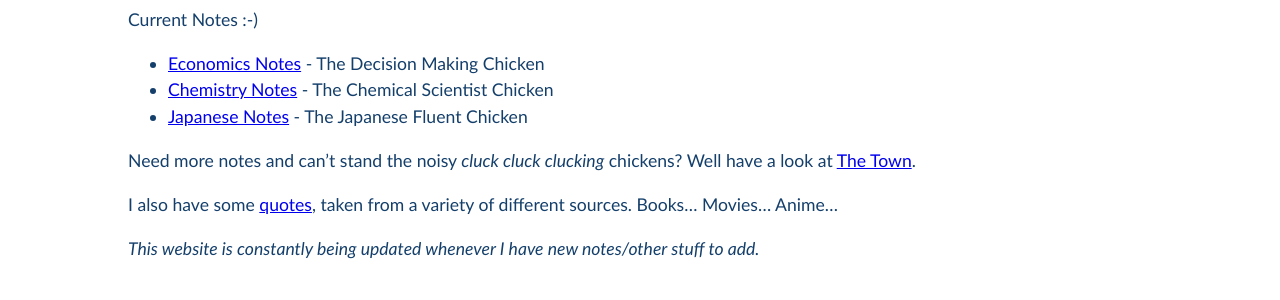
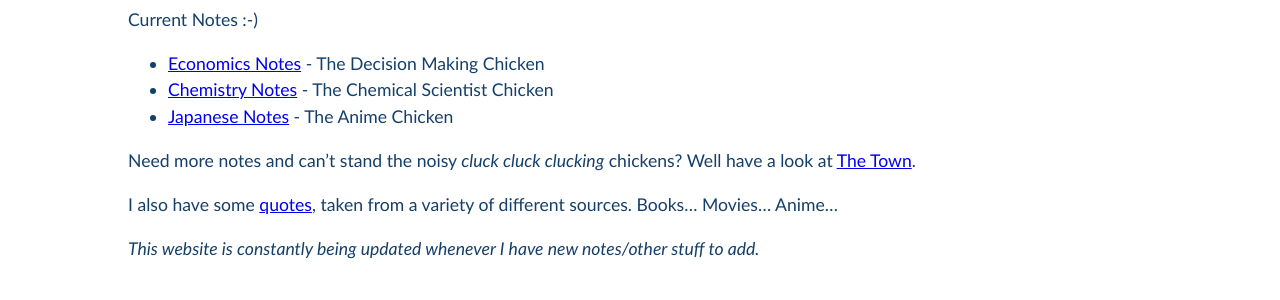
Before and after one commit to Pi-thagoras/the-chicken-pen, a Jekyll site: the page built from index.md, in a window 1280 px wide. Shown: the part 501-801 px from the top of the page. Built offline with Jekyll 4.4.1, drawn with Linux system fonts in a browser that asks for light colours.

Commit message:
vault backup: 2023-04-15 10:29:33

```diff
--- a/index.md
+++ b/index.md
@@ -11,7 +11,7 @@ I leave notes for people. It's how I tell the future. ;)
 Current Notes :-)
 - [Economics Notes](Economics-Notes.md) - The Decision Making Chicken
 - [Chemistry Notes](Chemistry-Notes.md) - The Chemical Scientist Chicken
-- [Japanese Notes](Japanese-Notes.md) - The Japanese Fluent Chicken
+- [Japanese Notes](Japanese-Notes.md) - The Anime Chicken
 
 Need more notes and can't stand the noisy *cluck cluck clucking* chickens? Well have a look at [The Town](The-Town.md).
 
```
Also changed, not shown: .obsidian/workspace.json.
